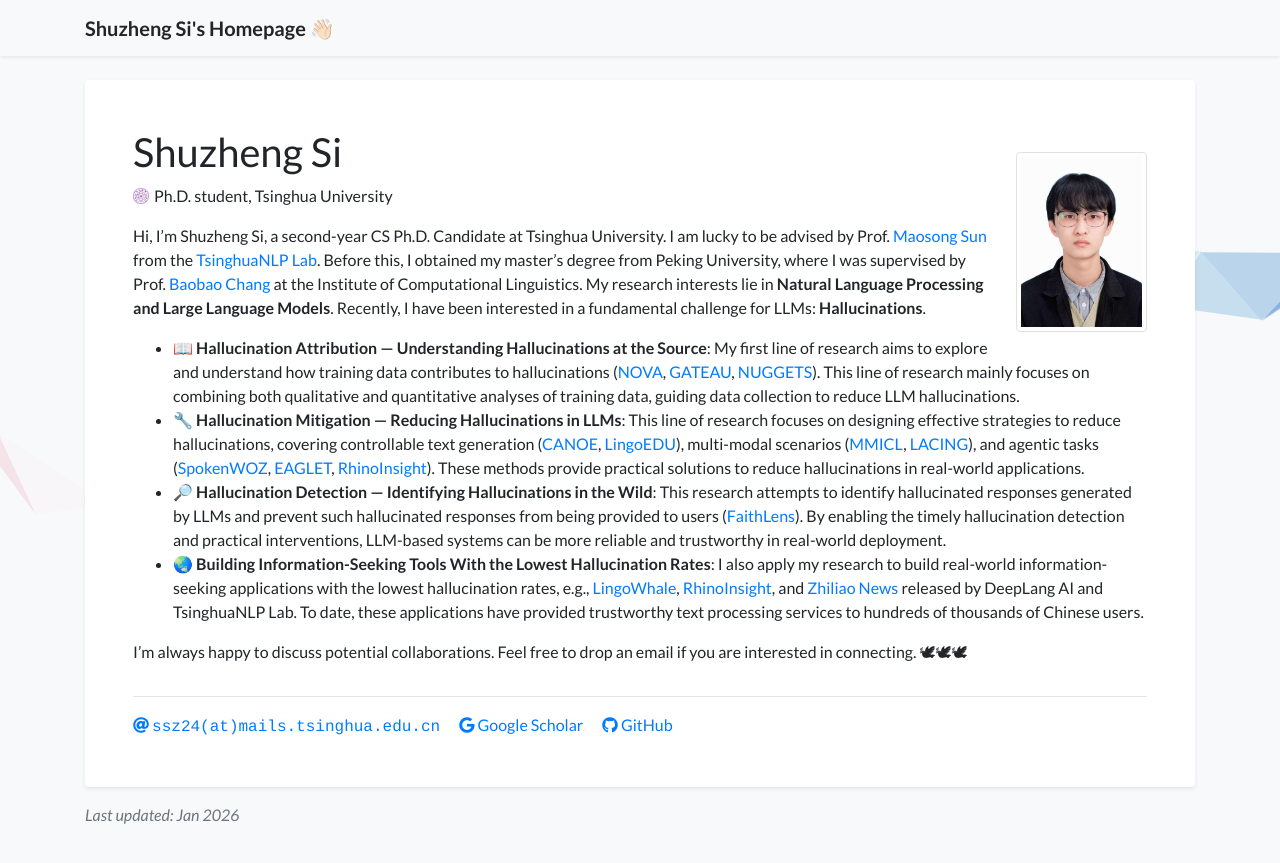
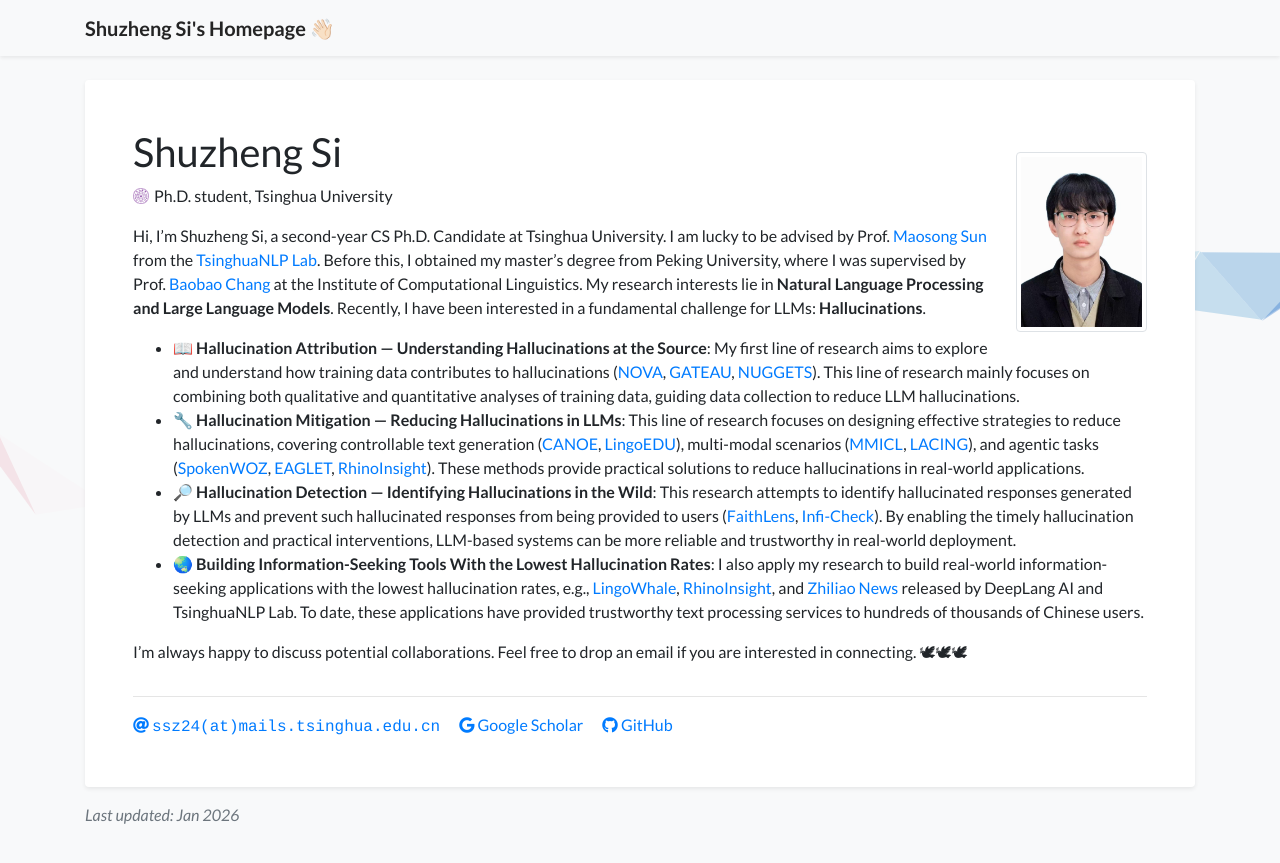
Before and after one commit to S1s-Z/s1s-z.github.io, a Jekyll site: the page built from index.html, in a window 1280 px wide. Shown: the top 863 px of the page. Built offline with Jekyll 4.4.1, drawn with Linux system fonts in a browser that asks for light colours; a style sheet for code colours, icons or effects is not loaded.

Commit message:
Update profile.yml

```diff
--- a/_data/profile.yml
+++ b/_data/profile.yml
@@ -29,7 +29,7 @@
           🔧 <b>Hallucination Mitigation  — Reducing Hallucinations in LLMs</b>: This line of research focuses on designing effective strategies to reduce hallucinations, covering controllable text generation (<a href="https://arxiv.org/abs/2505.16483">CANOE</a>, <a href="https://arxiv.org/abs/2512.14244">LingoEDU</a>), multi-modal scenarios (<a href="https://arxiv.org/abs/2309.07915">MMICL</a>, <a href="https://arxiv.org/abs/2411.14279">LACING</a>), and agentic tasks (<a href="https://arxiv.org/abs/2305.13040">SpokenWOZ</a>, <a href="https://arxiv.org/abs/2510.05608">EAGLET</a>, <a href="https://arxiv.org/abs/2511.18743">RhinoInsight</a>). These methods provide practical solutions to reduce hallucinations in real-world applications.
       </li>
       <li>
-          🔎 <b>Hallucination Detection  — Identifying Hallucinations in the Wild</b>: This research attempts to identify hallucinated responses generated by LLMs and prevent such hallucinated responses from being provided to users (<a href="https://arxiv.org/abs/2512.20182">FaithLens</a>). By enabling the timely hallucination detection and practical interventions, LLM-based systems can be more reliable and trustworthy in real-world deployment.
+          🔎 <b>Hallucination Detection  — Identifying Hallucinations in the Wild</b>: This research attempts to identify hallucinated responses generated by LLMs and prevent such hallucinated responses from being provided to users (<a href="https://arxiv.org/abs/2512.20182">FaithLens</a>, <a href="https://arxiv.org/abs/2601.06666">Infi-Check</a>). By enabling the timely hallucination detection and practical interventions, LLM-based systems can be more reliable and trustworthy in real-world deployment.
       </li>
       <li>
           🌏 <b>Building Information-Seeking Tools With the Lowest Hallucination Rates</b>: I also apply my research to build real-world information-seeking applications with the lowest hallucination rates, e.g., <a href="https://lingowhale.com/">LingoWhale</a>, <a href="https://research.deeplang.net/">RhinoInsight</a>, and <a href="https://zhiliao.news/">Zhiliao News</a> released by DeepLang AI and TsinghuaNLP Lab. To date, these applications have provided trustworthy text processing services to hundreds of thousands of Chinese users.
```
